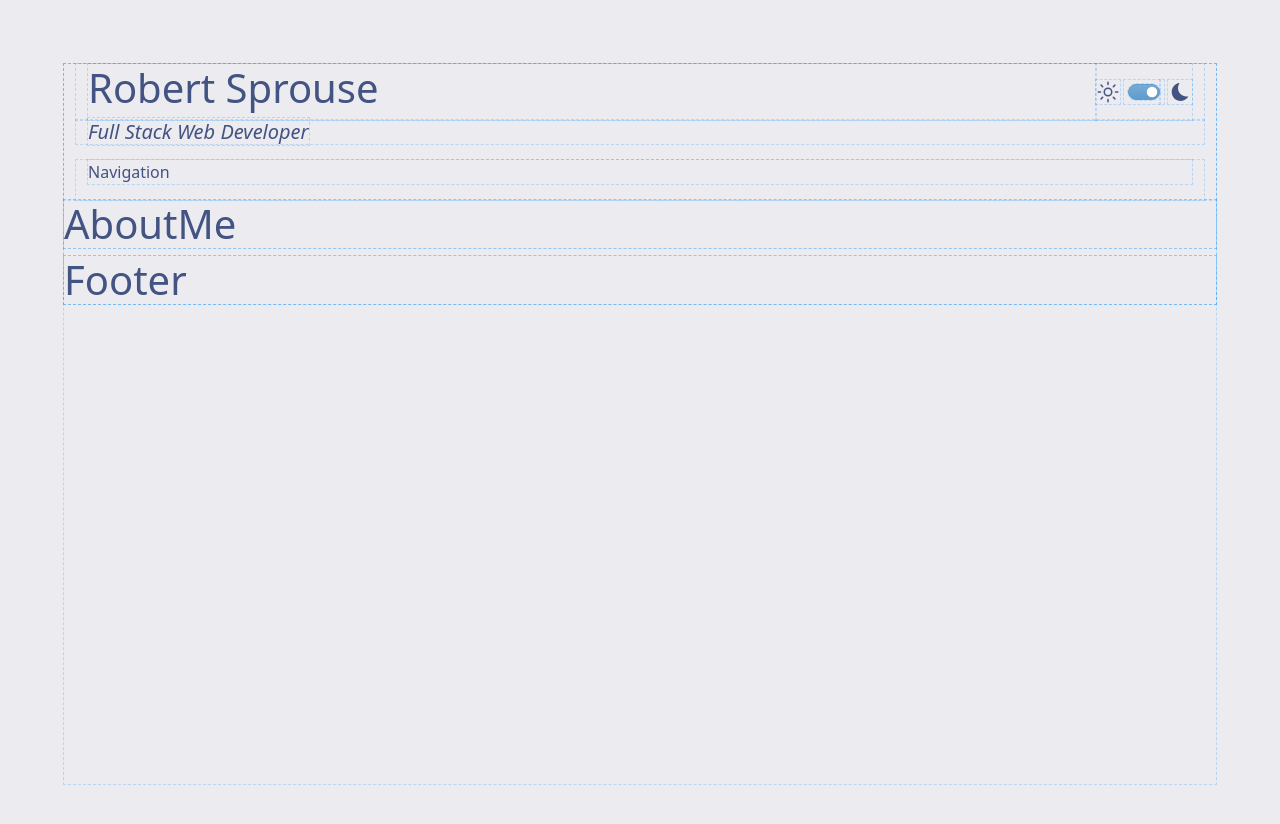
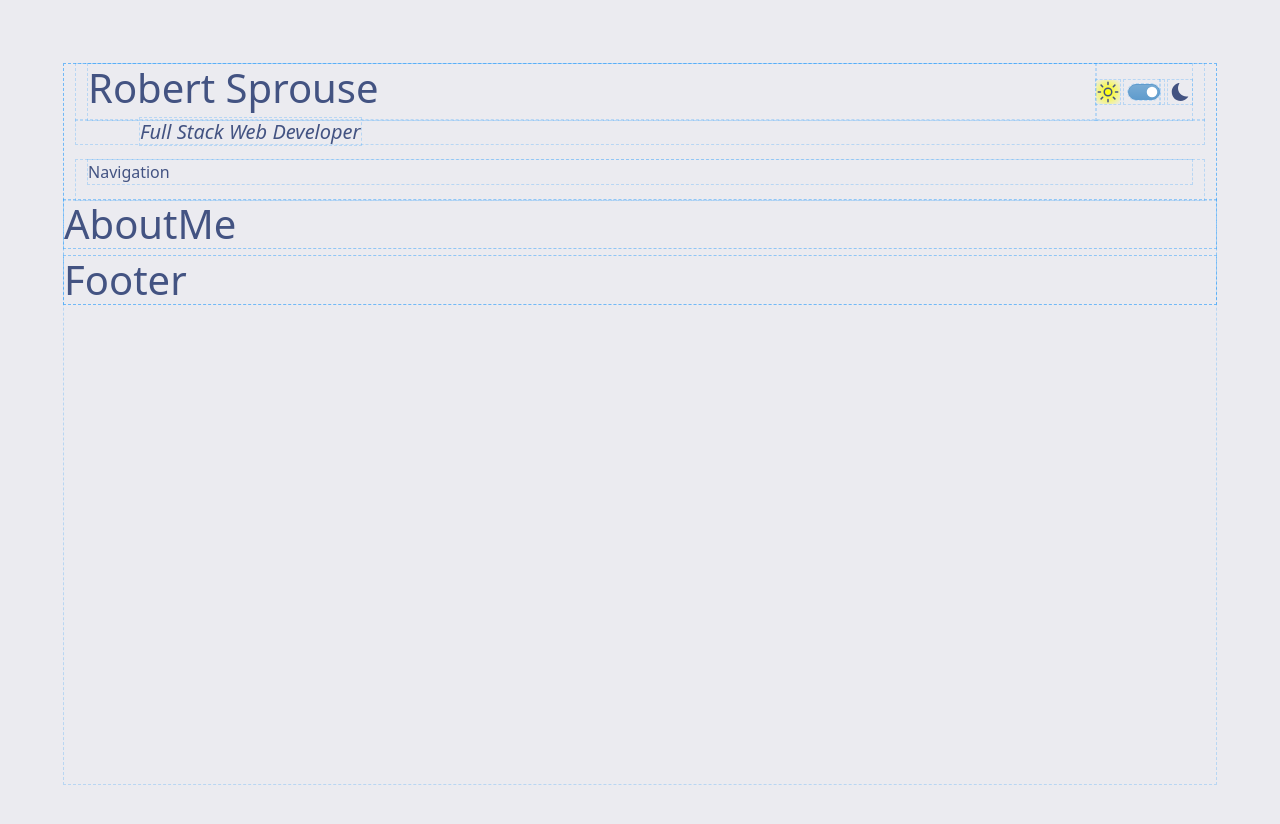
Before and after one commit to RobSprouse/Robert-Sprouse-My-Portfolio, a React (Vite) app in the folder Robert Sprouse My Portfolio/: page / in a window 1280 px wide. Shown: the top 824 px of the page. Built offline with nearby package versions, Linux system fonts and the light colour scheme.

Commit message:
small changes to app and main.scss, still working on header

```diff
--- a/Robert Sprouse My Portfolio/src/App.jsx
+++ b/Robert Sprouse My Portfolio/src/App.jsx
@@ -5,13 +5,9 @@ import Footer from "./components/UI/Footer/Footer.jsx";
 
 function App() {
      const [darkMode, setDarkMode] = useState(() => {
-          if (window.matchMedia && window.matchMedia("(prefers-color-scheme: dark)").matches) {
-               return true;
-          } else if (window.matchMedia && window.matchMedia("(prefers-color-scheme: light)").matches) {
-               return false;
-          } else {
-               return true;
-          }
+          const prefersDark = window.matchMedia && window.matchMedia("(prefers-color-scheme: dark)").matches;
+          const prefersLight = window.matchMedia && window.matchMedia("(prefers-color-scheme: light)").matches;
+          return prefersDark || !prefersLight;
      });
 
      useEffect(() => {
@@ -24,18 +20,9 @@ function App() {
           }
      }, [darkMode]);
 
-     // useEffect(() => {
-     //      document.body.classList.add(".container");
-
-     //      // Cleanup function to remove the class
-     //      return () => {
-     //           document.body.classList.remove(".container");
-     //      };
-     // }, []);
-
      return (
           <>
-               <Header toggleDarkMode={() => setDarkMode(!darkMode)} />
+               <Header isDarkModeEnabled={darkMode} toggleDarkMode={() => setDarkMode(!darkMode)} />
 
                <main>
                     <Outlet />
--- a/Robert Sprouse My Portfolio/src/components/UI/Header/Header.jsx
+++ b/Robert Sprouse My Portfolio/src/components/UI/Header/Header.jsx
@@ -6,7 +6,7 @@ import { IoSunnyOutline } from "react-icons/io5";
 
 import { IoIosMoon } from "react-icons/io";
 
-function Header({ toggleDarkMode }) {
+function Header({ isDarkModeEnabled, toggleDarkMode }) {
      return (
           <>
                <header className="d-flex row container-fluid mx-auto">
@@ -14,7 +14,10 @@ function Header({ toggleDarkMode }) {
                          {/* <img src="https://via.placeholder.com/150" alt="placeholder" className="col-auto" /> */}
                          <h1 className="flex-fill h-100">Robert Sprouse</h1>
                          <div className="d-flex align-items-center">
-                              <IoSunnyOutline className="" size={24} />
+                              <IoSunnyOutline
+                                   className={isDarkModeEnabled ? "" : "gradientHighlightFromCenter"}
+                                   size={24}
+                              />
                               <Form.Check
                                    className="d-flex justify-content-center m-1"
                                    type="switch"
@@ -26,7 +29,7 @@ function Header({ toggleDarkMode }) {
                               <IoIosMoon className="" size={24} />
                          </div>
                     </div>
-                    <h5 className="">
+                    <h5 className="padding-left-heading">
                          <em className="">Full Stack Web Developer</em>
                     </h5>
                     <Nav />
--- a/Robert Sprouse My Portfolio/src/main.scss
+++ b/Robert Sprouse My Portfolio/src/main.scss
@@ -19,11 +19,9 @@ body {
      // padding: 1%; // for debugging
 }
 
-
 img {
      padding: 0;
 }
-
 
 // header h1 {
 //      font-size: 3rem;
@@ -32,3 +30,11 @@ img {
 #themeSwitch {
      cursor: pointer;
 }
+
+.padding-left-heading {
+     padding-left: 4rem; // Adjust this value as needed
+}
+
+.gradientHighlightFromCenter {
+     background: radial-gradient(circle, rgba(255, 255, 0, 1) 0%, rgba(255, 255, 255, 0) 100%);
+}
```
